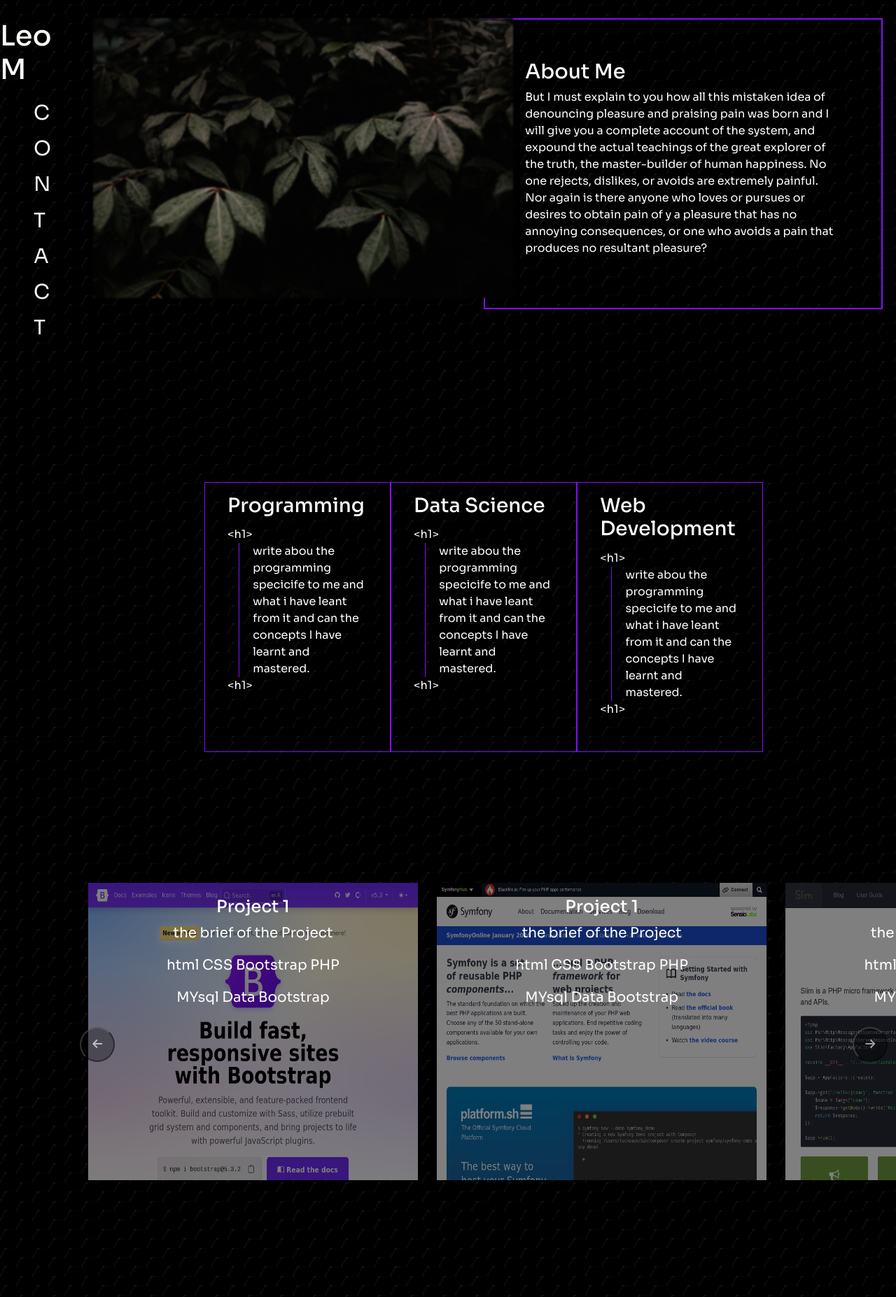
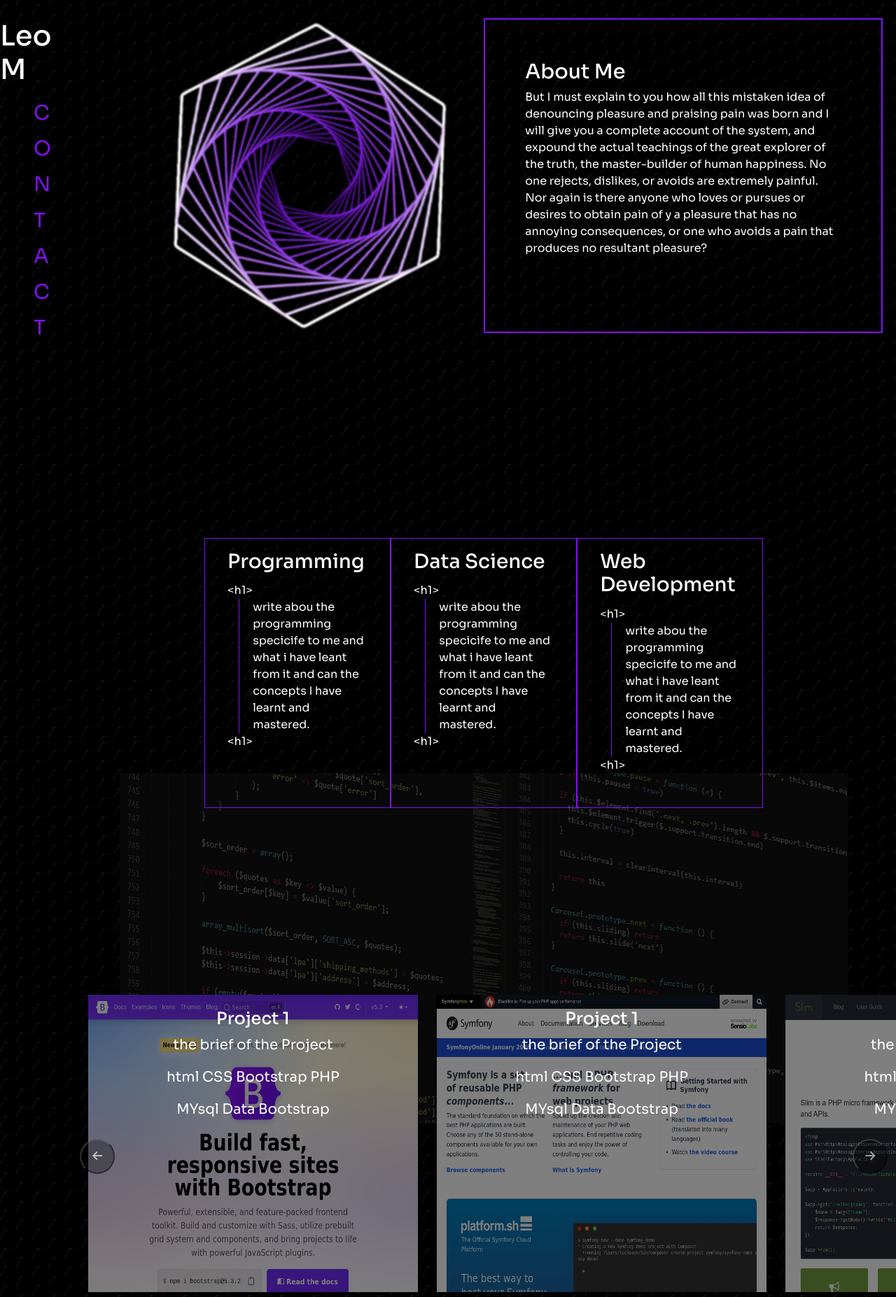
Before and after one commit to lee047/portfolio, a website: page index.html in a window 1280 px wide. Shown: the part 820-2674 px from the top of the page at 70% size. Drawn offline with nearby package versions, Linux system fonts and the light colour scheme; a web font is replaced by a local one.

Commit message:
backgroud image for Skills and create new image for about us

```diff
--- a/index.html
+++ b/index.html
@@ -59,7 +59,7 @@
                          <div class="about-container">
                             <div class="row justify-content-end">
                                 <div class="col-6 about-content-img">
-                                    <img src="image/dark-background1.jpg" alt="">
+                                    <img src="image/aboutImage.png" alt="">
                                 </div>
                                 <div class="col-6 about-content-text">
                                     <h4 class="title">About Me</h4>
@@ -77,6 +77,7 @@
                         <div class="expertise-container">
                             <!-- <h2 class="title">My Experices</h2> -->
                             <div class="expertise-box-container">
+
                                <div class="row justify-content-center">
                                     <div class="col-3 expertise-box">
                                         <h3>Programming</h3>
@@ -110,6 +111,13 @@
                                             </p>
                                             <span>&lt;h1&gt; </span>
                                         </div>
+                                    </div>
+                                </div>
+                                <div class="overlay">
+                                <div class="img-layer">
+                                       <div class="inner-overlay">
+
+                                       </div>
                                     </div>
                                 </div>
                             </div>
@@ -169,11 +177,16 @@
                        </div>
                     </section>
                     <section id="contact-page" class="scroll-item" data-name="CONTACT">
-                    <h2>Avaliable for Freelance oppournity</h2>
-                    <p>Have an excting project in mind??</p>
-                    <p>Send me an email.</p>
+                    <div class="row">
+                        <div class="col-6">
+                            <h2>Avaliable for Freelance oppournity</h2>
+                            <p>Have an excting project in mind??</p>
+                            <p>Send me an email.</p>
 
-                    <p>email: me@leomalhi.com</p>
+                            <p>email: me@leomalhi.com</p>
+                        </div>
+                        <div class="col-6"></div>
+                    </div>
                     </section>
                 </div>
             <!-- </div>img-overlay -->
--- a/scss/style.scss
+++ b/scss/style.scss
@@ -124,6 +124,7 @@ html , body {
                 }
                 h3{
                     padding: 2rem;
+                    color:$purple-color;
                 }
             }
         }
@@ -138,7 +139,7 @@ html , body {
             width: 100%;
             height: 10%;
 
-            background-color: rgb(3, 3, 3 , 0.7);
+            background-color: rgb(3, 3, 3 , 0.9 );
             color: $text-white;
             margin-bottom: 0px;
 
@@ -146,13 +147,13 @@ html , body {
                 font-size: 1.5rem;
                 padding-right: 5%;
                 a{
-                    color: #ffffff;
+                    color: $purple-color;
 
                 }
 
                 a:hover{
                     font-size: 2rem;
-                    border-bottom: 2px solid white;
+                    border-bottom: 2px solid $purple-color;
                     // box-shadow: 0px 2px 10px 2px white;
                 }
             }
@@ -166,8 +167,9 @@ html , body {
 
 #about-page{
     width: 100%;
-    height: 80vh;
+    height: 90vh;
     // background-color: $about-background;
+    z-index: 10;
     .about-container{
 
         .about-content-text{
@@ -196,13 +198,25 @@ html , body {
 
 #expertisePage {
     width: 100%;
-    height: 70vh;
+    height: 80vh;
     // background-color: $expertise-background;
+
     .expertise-container{
         padding: 3%;
         .expertise-box-container{
             padding: 3%;
+            .img-layer{
+                margin-top: -50px;
+                width: 100%;
+                height: 500px;
+                background-image: url('../image/code.png');
+                .inner-overlay{
+                    width: 100%;
+                    height: 100%;
+                    background-color: rgb(0, 0, 0,0.7);
+                }
 
+            }
             .expertise-box{
                 border: 1px solid $border-color;
                 padding-top: 1rem;
@@ -376,6 +390,7 @@ html , body {
             padding: 0.7rem 2rem;
         }
         .side-bar-chars{
+            color: $purple-color;
             display: block;
             padding-left: 3rem;
             padding-top: 0.5rem;
```
Also changed, not shown: css/style.css, image/aboutImage.png (added), 2 other files.
